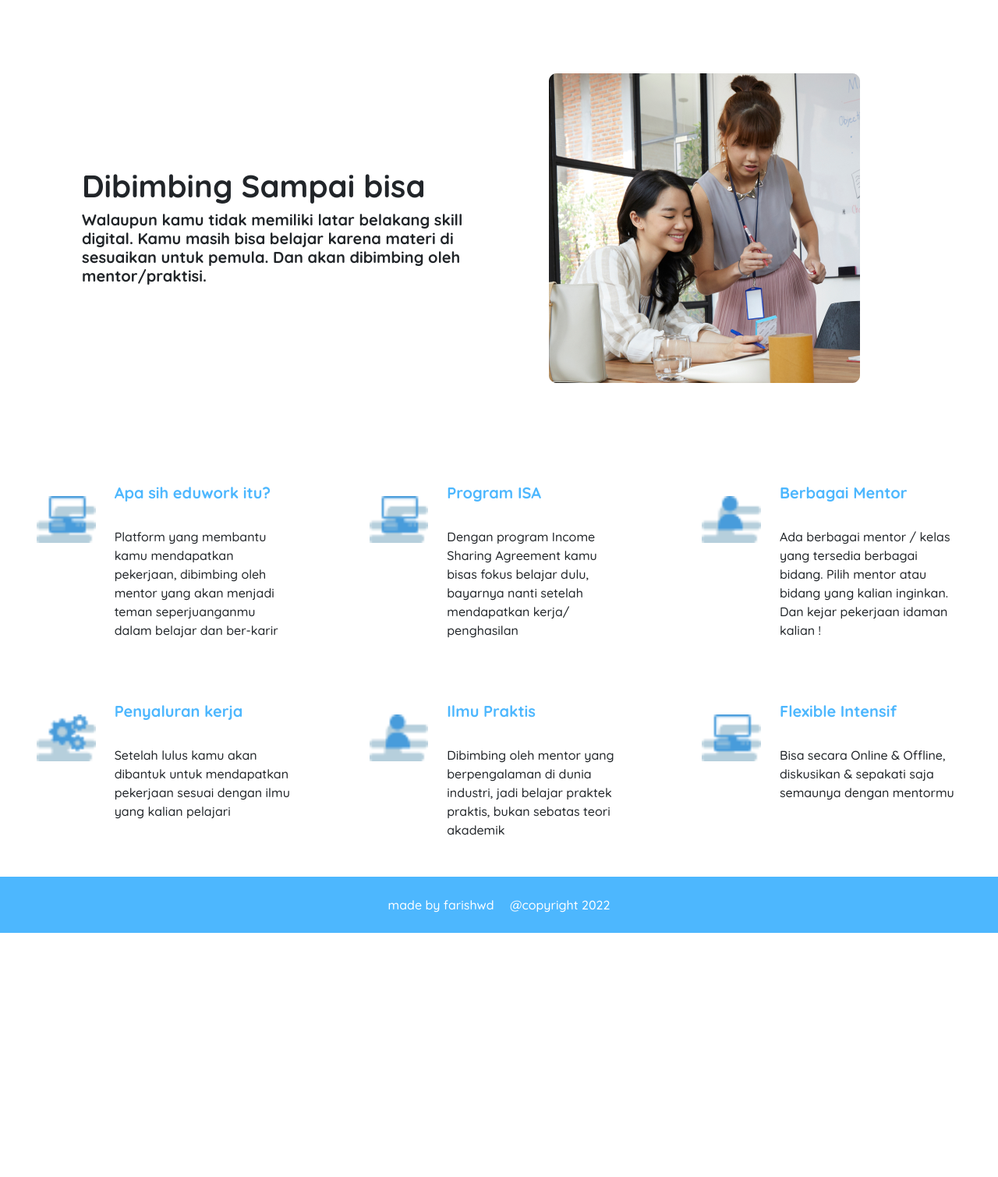
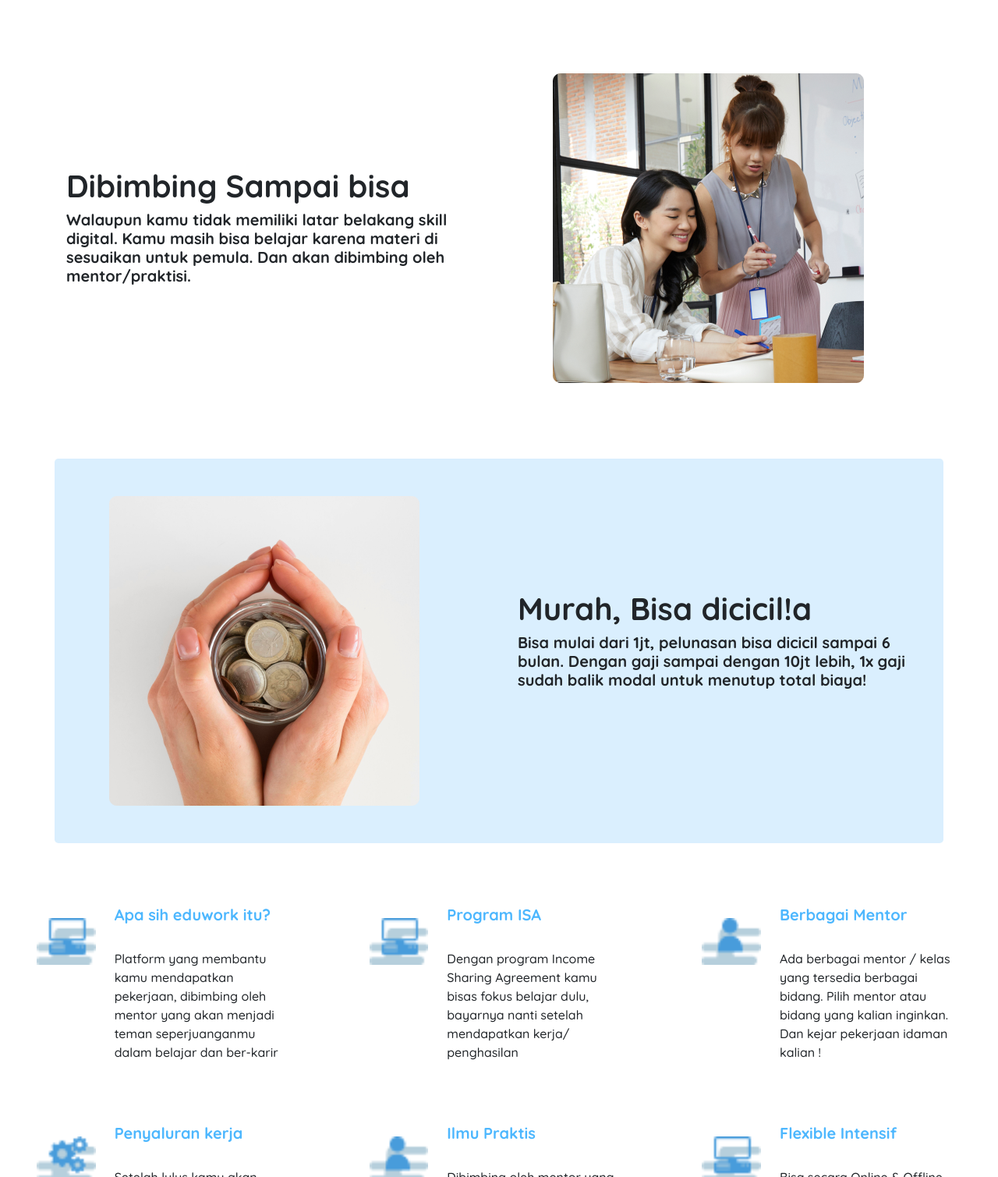
Before and after one commit to farishuwaidi/latihan-git, a plain HTML site: page index.html in a window 1280 px wide. Shown: the part 674-2183 px from the top of the page at 78% size. Before the commit the page ends 1870 px from the top, so only its background shows below. Drawn offline with nearby package versions, Linux system fonts and the light colour scheme.

Commit message:
[ADD] landing kedua

```diff
--- a/index.html
+++ b/index.html
@@ -45,7 +45,7 @@
     <!-- end of navbar -->
 
     <!-- jumbotron -->
-    <div class="jumbotron text-center" id="jumbotron" style="background-image: url(/img/jumbotron.png); background-size: cover; height: 600px; padding-top: 200px;">
+    <div class="jumbotron text-center mb-5" id="jumbotron" style="background-image: url(/img/jumbotron.png); background-size: cover; height: 600px; padding-top: 200px;">
         <h1 class="font-weight-bold text-white">Raih profesimu, kami bantu <br> sampai diterima kerja</h1>
         <p class="lead font-weight-bold text-white">Tanpa biaya pendaftaran !</p>
         <a class="btn btn-dark btn-lg rounded-pill px-4" href="#" role="button">Daftar Sekarang</a>
@@ -53,9 +53,9 @@
     <!-- end of jumbotron -->
 
     <!-- landing -->
-    <div class="container-fluid p-5 mt-5 mb-5">
-        <div class="row px-5">
-            <div class="col-lg-6 pl-4 py-5">
+    <div class="container mt-5 mb-5">
+        <div class="row mt-5 mb-5 py-5">
+            <div class="col-lg-6 py-5">
                 <div class="h-auto py-5 mt-4">
                    <h1 class="font-weight-bold">Dibimbing Sampai bisa</h1>
                    <p class="font-weight-bold h5">Walaupun kamu tidak memiliki latar belakang skill digital. Kamu masih bisa belajar karena materi di sesuaikan untuk pemula. Dan akan dibimbing oleh mentor/praktisi.</p>
@@ -64,6 +64,19 @@
             <div class="col-lg-6 pr-5">
                 <div class="w-100">
                     <img src="/img/free 2.png" alt="free2" class="mx-auto d-block">
+                </div>
+            </div>
+        </div>
+        <div class="row mt-5 mb-5 rounded-lg py-5" style="background-color:#daeffe;">
+            <div class="col-lg-6 pr-5">
+                <div class="w-100">
+                    <img src="/img/free 3.png" alt="free2" class="mx-auto d-block">
+                </div>
+            </div>
+            <div class="col-lg-6 pl-4 py-5">
+                <div class="h-auto py-5 mt-4">
+                   <h1 class="font-weight-bold">Murah, Bisa dicicil!a</h1>
+                   <p class="font-weight-bold h5">Bisa mulai dari 1jt, pelunasan bisa dicicil sampai 6 bulan. Dengan gaji sampai dengan 10jt lebih, 1x gaji sudah balik modal untuk menutup total biaya!</p>
                 </div>
             </div>
         </div>
```
Also changed, not shown: img/free 3.png (added), img/free 4.png (added).
